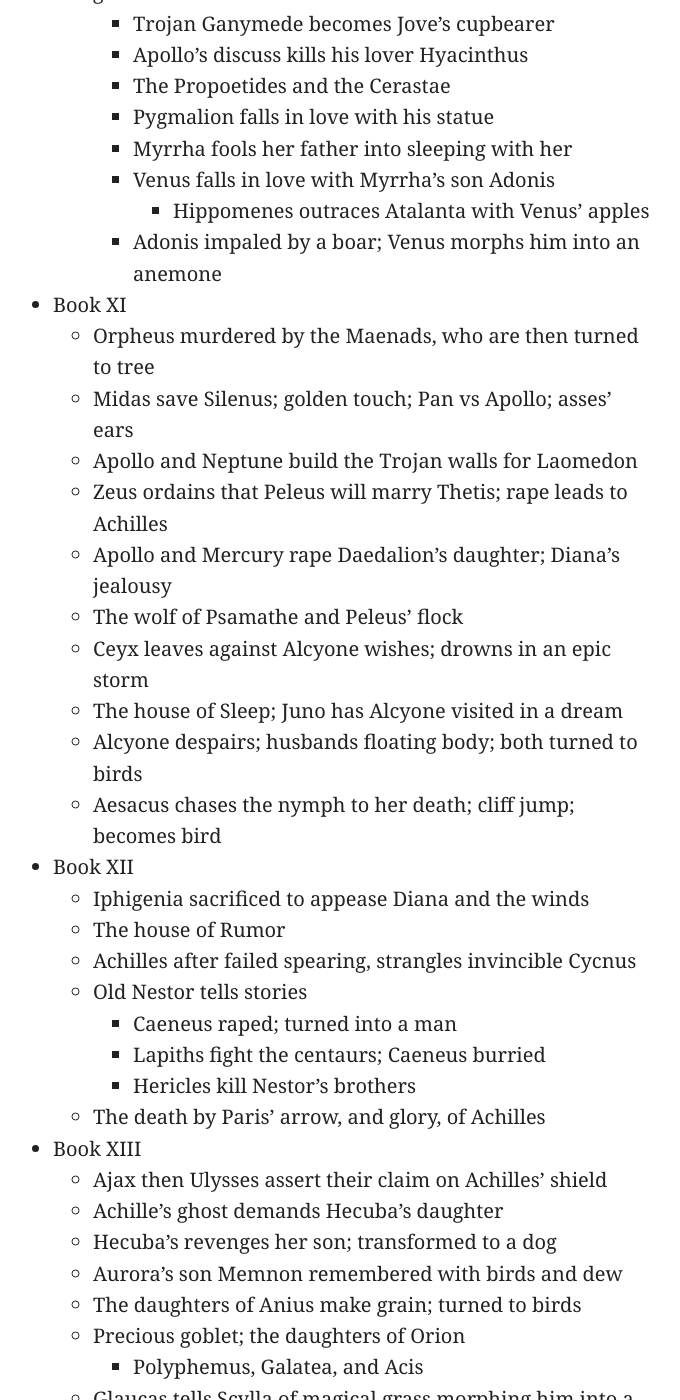
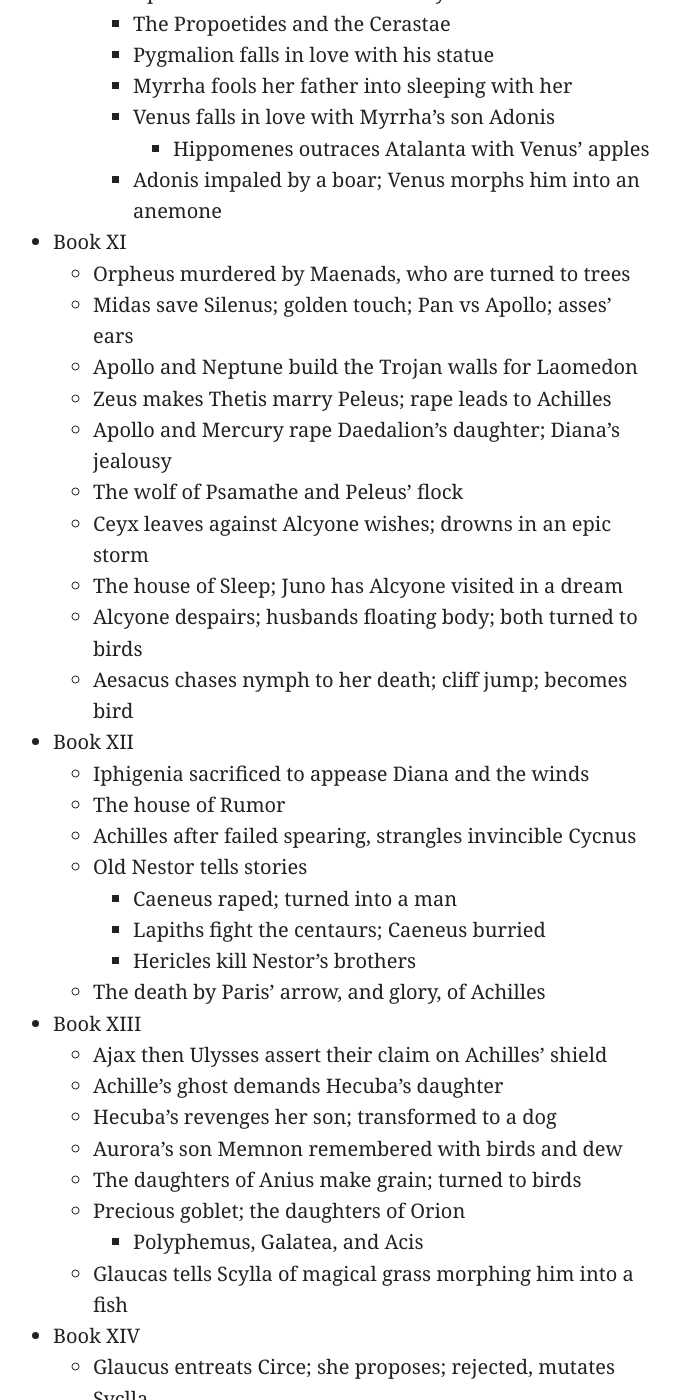
Before and after one commit to artsandmetaphysics/goodlifeodyssey, a Jekyll site: the page built from _notes/metamorphoses.md, in a window 1280 px wide and 1400 px high, scrolled down 5238 px. Shown: the whole window, without its empty margins (307-987 px from the left). Built offline with Jekyll 4.4.1, drawn with Linux system fonts in a browser that asks for light colours; some of the changed text lies outside the part shown.

Commit message:
Add content

```diff
--- a/_notes/metamorphoses.md
+++ b/_notes/metamorphoses.md
@@ -99,7 +99,7 @@
   - Tereus marries Procne, rapes her sister Philomela, eats his son
   - Boreas steals Orithya as his bride
 - Book VII
-  - Jason arrives; Medea’s monologue; Jason wins her and the fleece
+  - Jason arrives; Medea’s monologue; Jason wins fleece and her
   - Medea’s potion of youth for Aeson
   - Medea fools old Pelias’s daughters into killing him
   - Story-filled flight of Medea; Jason’s betrayal; Medea’s revenge
@@ -148,16 +148,16 @@
       - Hippomenes outraces Atalanta with Venus’ apples
     - Adonis impaled by a boar; Venus morphs him into an anemone
 - Book XI
-  - Orpheus murdered by the Maenads, who are then turned to tree
+  - Orpheus murdered by Maenads, who are turned to trees
   - Midas save Silenus; golden touch; Pan vs Apollo; asses’ ears
   - Apollo and Neptune build the Trojan walls for Laomedon
-  - Zeus ordains that Peleus will marry Thetis; rape leads to Achilles
+  - Zeus makes Thetis marry Peleus; rape leads to Achilles
   - Apollo and Mercury rape Daedalion’s daughter; Diana’s jealousy
   - The wolf of Psamathe and Peleus’ flock
   - Ceyx leaves against Alcyone wishes; drowns in an epic storm
   - The house of Sleep; Juno has Alcyone visited in a dream
   - Alcyone despairs; husbands floating body; both turned to birds
-  - Aesacus chases the nymph to her death; cliff jump; becomes bird
+  - Aesacus chases nymph to her death; cliff jump; becomes bird
 - Book XII
   - Iphigenia sacrificed to appease Diana and the winds
   - The house of Rumor
@@ -177,12 +177,12 @@
     - Polyphemus, Galatea, and Acis
   - Glaucas tells Scylla of magical grass morphing him into a fish
 - Book XIV
-  - Glaucus asks Circe for help; she proposes; rejected, mutates Syclla
+  - Glaucus entreats Circe; she proposes; rejected, mutates Syclla
   - Aeneas wanders; Dido kills herself
   - The Sibyl helps Aeneas consult dead Anchises and tells her story
     - Macareus escapes Polyphemus and joins Aeneas’ crew
     - Macareus recounts Circe’s island with Ulysses
-      - Women tells of Circe spurned, then transforming Picus
+      - Women tells of Circe spurned and transforming Picus
   - Impious Acmon transformed into a bird
   - Shepard turned into a bitter olive tree
   - Aeneas’ ships transformed into water nymphs
@@ -196,7 +196,7 @@
 - Book XV
   - Numa, Rome’s wise second king
   - Myscelus and the founding of Crotona
-    - Pythagoras; the transmigration of souls; change everywhere
+    - Pythagoras; transmigration of souls; all changes
   - Egeria and Hippolytus
   - Tages; The spear of Romulus; Cipus
   - Apollo’s son moves to Rome
```
Also changed, not shown: other parts of _notes/metamorphoses.md (+2 -2 lines), notes/metamorphoses.md (+9 -9 lines).
